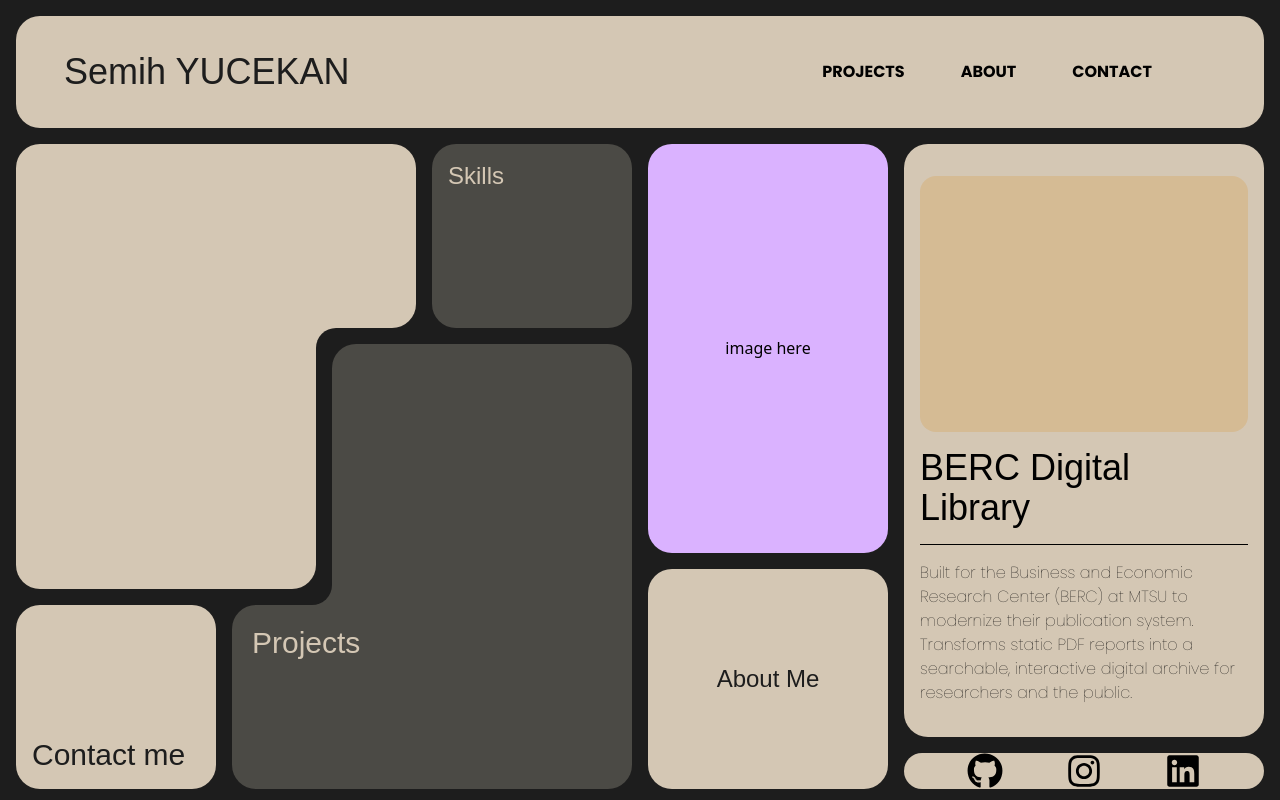
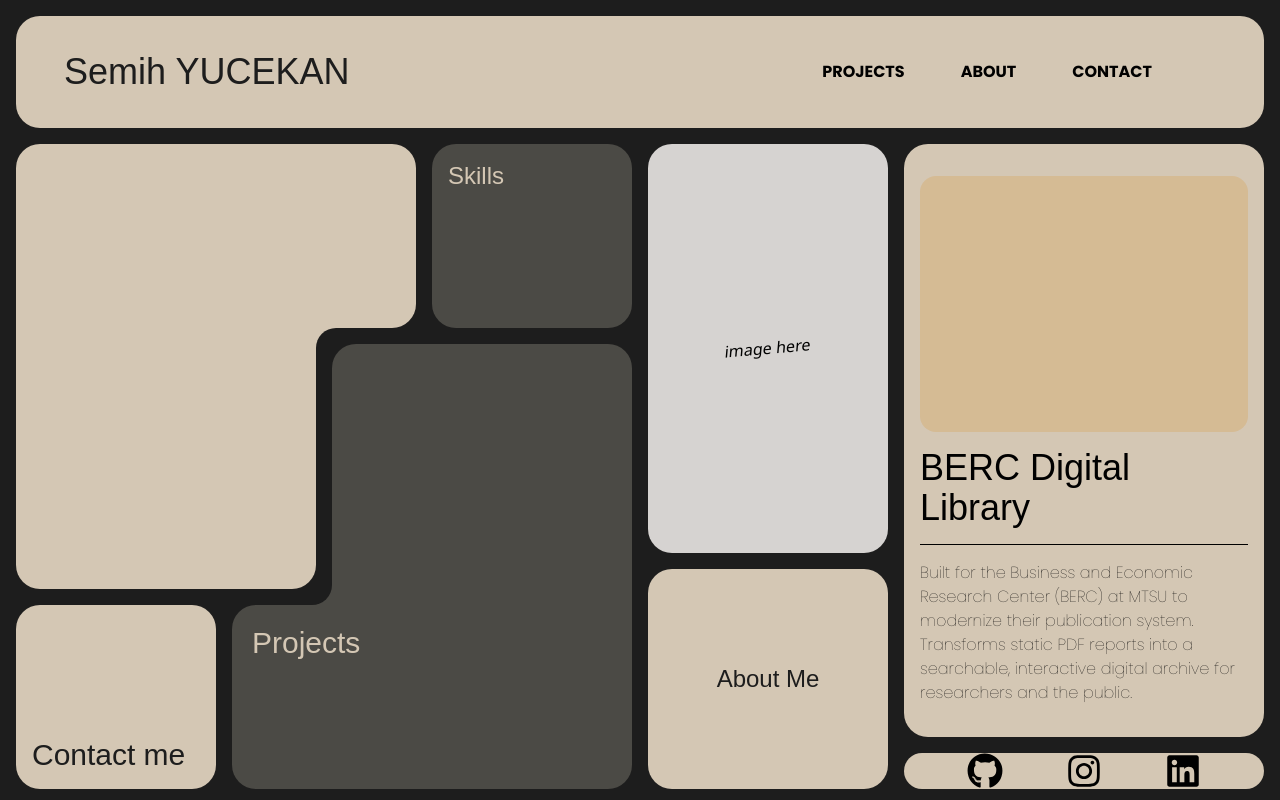
Before and after one commit to nowynreal/nowy-portfolio, a React (Vite) app: page / in a window 1280 px wide. Built offline with nearby package versions, Linux system fonts and the light colour scheme; a web font is replaced by a local one.

Commit message:
Updated Home Button

```diff
--- a/src/components/NavBarAlt.tsx
+++ b/src/components/NavBarAlt.tsx
@@ -7,7 +7,7 @@ function Navbar() {
             Semih YUCEKAN
         </div>
         <div className='px-24 flex gap-14 text-md uppercase poppins-bold h-full items-center'>
-            <Link to="/" className='text-black px-6 py-4 bg-linear-to-tr from-[#1d1d1d] via-[#fff] to-[#1d1d1d] rounded-2xl'>Home</Link>
+            <Link to="/" className='text-white px-6 py-4 bg-linear-to-tr from-[#1d1d1d] via-black to-[#1d1d1d] border-1 border-[#ffffff20] shadow-[0_0_50px_rgba(0,0,0,0)] hover:shadow-[0_0_3px_rgba(255,255,255,1)] transition duration-250 rounded-2xl'>Home</Link>
             <Link to="/projects">Projects</Link>
             <Link to="/about">About</Link>
             <Link to="/contact">Contact</Link>
--- a/src/components/col/FirstCol.tsx
+++ b/src/components/col/FirstCol.tsx
@@ -3,7 +3,7 @@ import { Link } from 'react-router-dom'
 function FirstCol() {
   return (
     <div className='flex flex-col flex-1/3 gap-4 h-full rounded-3xl'>
-        <div className='bg-purple-300 rounded-3xl p-4 flex-[2] flex justify-around items-center'>image here</div>
+        <div className='bg-stone-300 rounded-3xl p-4 flex-[2] flex justify-around items-center'><div className='-skew-5'>image here</div></div>
         <Link to="/about" className='bg-[#D4C7B4] rounded-3xl p-4 flex-[1] flex justify-around items-center text-[#1d1d1d] text-2xl font-kalnia'>About Me</Link>
     </div>
   )
```
